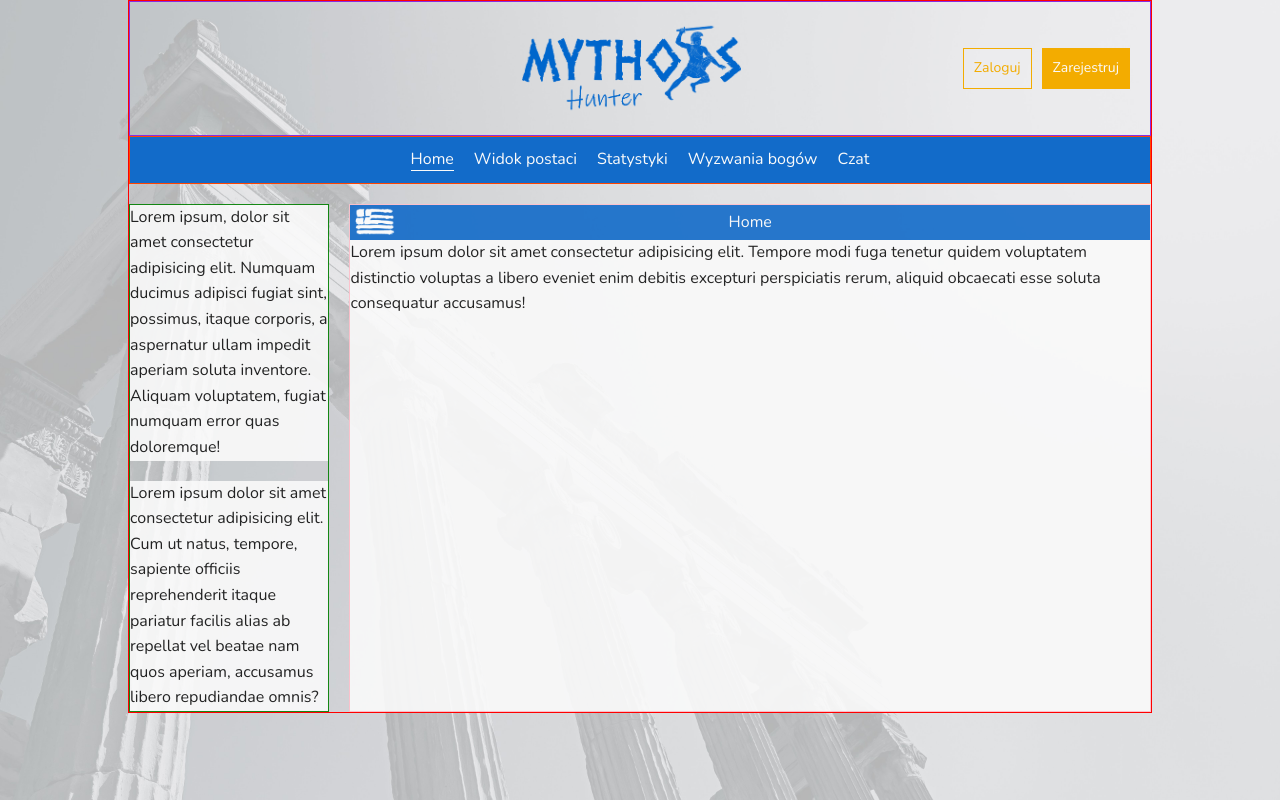
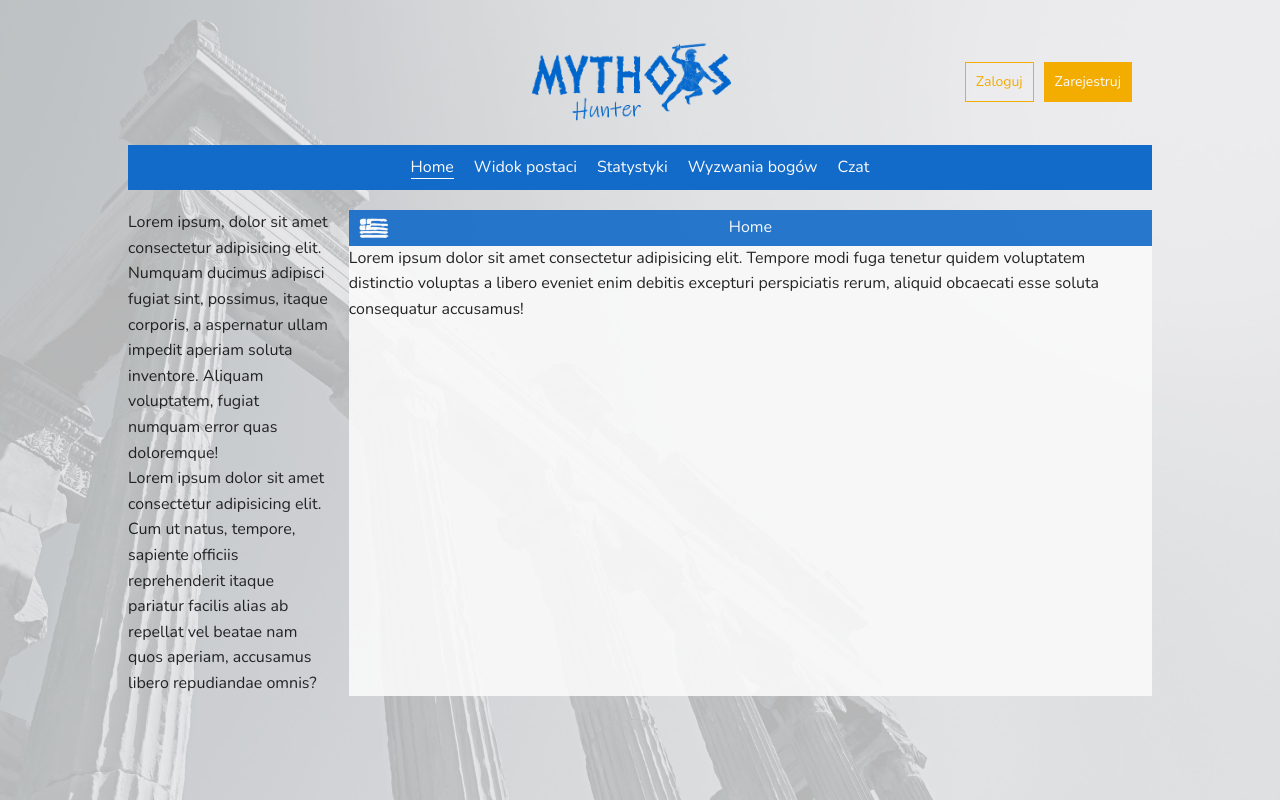
Before and after one commit to MarcinTomkiewicz/mythos-hunter, a React (Create React App) app: page / in a window 1280 px wide. Built offline with nearby package versions, Linux system fonts and the light colour scheme.

Commit message:
Add styles

```diff
--- a/src/scss/_base.scss
+++ b/src/scss/_base.scss
@@ -25,4 +25,5 @@
   justify-content: center;
   align-items: flex-start;
   min-height: 100vh;
+  padding-top: 2rem;
 }
--- a/src/scss/_layout.scss
+++ b/src/scss/_layout.scss
@@ -1,10 +1,8 @@
 .main {
   width: 80vw;
-  border: 1px solid red;
 }
 
 .header {
-  border: 1px solid blueviolet;
   @include flex-center;
   padding: 2rem;
 }
@@ -15,7 +13,7 @@
 }
 
 .logo {
-  width: 22rem;
+  width: 20rem;
   margin-left: 15rem;
 }
 
@@ -34,18 +32,19 @@
 .left-panel {
   width: 20%;
   margin-right: 2rem;
-  border: 1px solid green;
-  &__join {
-    margin-bottom: 2rem;
-  }
-  &__join,
-  &__extras {
+  &__box {
     background-color: $color-white;
+    padding: 1rem;
+    &:not(:last-child) {
+      margin-bottom: 2rem;
+    }
   }
 }
 
 .content {
   width: 80%;
-  border: 1px solid pink;
   background-color: $color-white;
+  &__wrapper {
+    padding: 1rem;
+  }
 }
--- a/src/scss/_navigation.scss
+++ b/src/scss/_navigation.scss
@@ -1,5 +1,4 @@
 .navigation {
-  border: 1px solid orangered;
   padding: 1rem;
   background-color: $color-primary;
   @include flex-center;
--- a/src/scss/_utils.scss
+++ b/src/scss/_utils.scss
@@ -46,7 +46,7 @@
     background-image: url("../img/flag.png");
     background-size: 100%;
     background-repeat: no-repeat;
-    width: 4rem;
-    height: 2.8rem;
+    width: 3rem;
+    height: 2rem;
   }
 }
```
